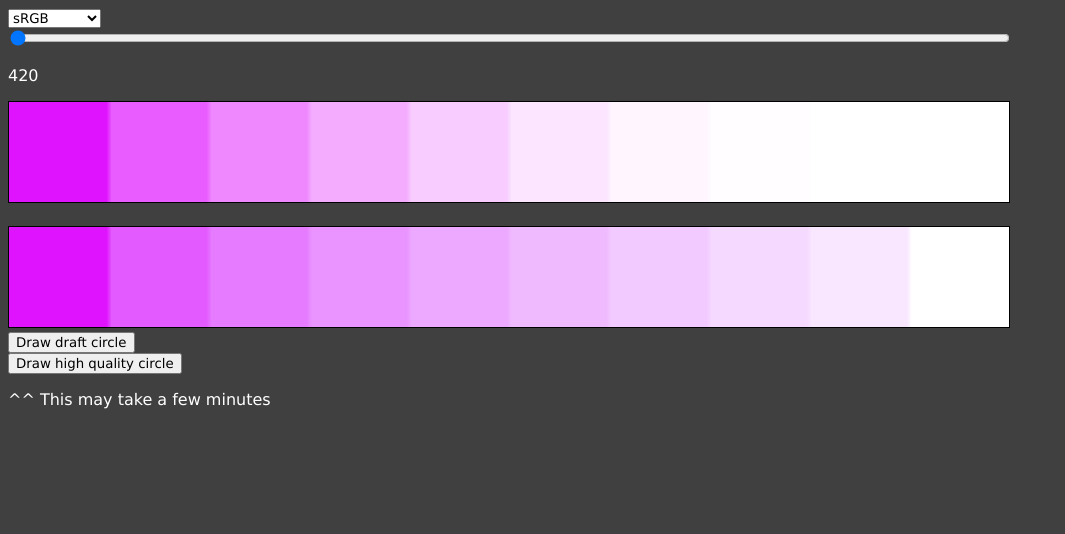
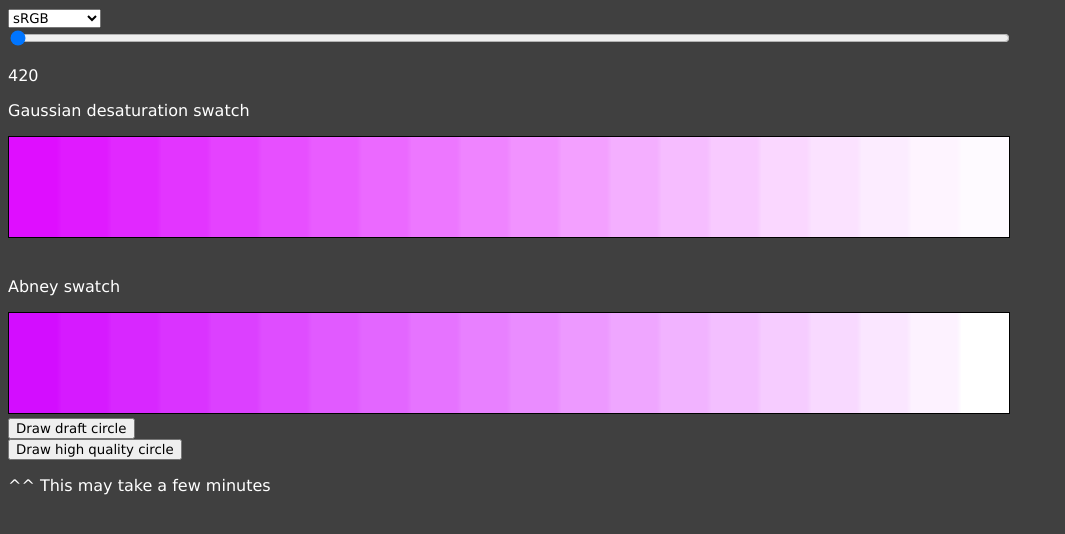
Before and after one commit to Smilebags/spectral-utilities, a website with bundled scripts: page src/entrypoint/gaussian-width-desaturation-circle/index.html in a window 1280 px wide. Shown: the top 534 px of the page, without its empty margins (0-1065 px from the left). Built offline with nearby package versions, Linux system fonts and the light colour scheme.

Commit message:
Update desaturation visualisation

```diff
--- a/src/Colour/Colour.ts
+++ b/src/Colour/Colour.ts
@@ -100,6 +100,9 @@ export default class Colour {
   }
 
   lerp(colour: Colour, mix: number): Colour {
+    if (this.colourSpace !== colour.colourSpace) {
+      throw 'Colour spaces must match';
+    }
     return new Colour(new Vec3(
       lerp(this.triplet.x, colour.triplet.x, mix),
       lerp(this.triplet.y, colour.triplet.y, mix),
@@ -108,13 +111,17 @@ export default class Colour {
   }
 
   normalise(): Colour {
-    const max = Math.max(this.triplet.x, this.triplet.y, this.triplet.z);
+    const max = this.max;
     const triplet = new Vec3(
       this.triplet.x / max,
       this.triplet.y / max,
       this.triplet.z / max,
     );
     return new Colour(triplet, this.colourSpace, this.colourSpaceProvider);
+  }
+
+  get max(): number {
+    return Math.max(this.triplet.x, this.triplet.y, this.triplet.z);
   }
 
   get sum(): number {
--- a/src/Colour/ColourSpaceProviderSingleton.ts
+++ b/src/Colour/ColourSpaceProviderSingleton.ts
@@ -6,9 +6,9 @@ import { Vec3 } from "../Vec.js";
 
 function toSrgbEotf(colour: Vec3) {
   return new Vec3(
-    colour.x < 0 ? -1 : clamp(colour.x, 0, 1) ** (1 / 2.2),
-    colour.y < 0 ? -1 : clamp(colour.y, 0, 1) ** (1 / 2.2),
-    colour.z < 0 ? -1 : clamp(colour.z, 0, 1) ** (1 / 2.2),
+    colour.x < 0 ? -1 : colour.x ** (1 / 2.2),
+    colour.y < 0 ? -1 : colour.y ** (1 / 2.2),
+    colour.z < 0 ? -1 : colour.z ** (1 / 2.2),
   );
 }
 function fromSrgbEotf(colour: Vec3) {
@@ -115,6 +115,36 @@ const xyY: ColourSpace = {
     return new Vec3(X, Y, Z);
   },
 };
+
+const XYZ = new GenericColourSpace(
+  'XYZ',
+  [
+    [1,0,0],
+    [0,1,0],
+    [0,0,1],
+  ],
+  [
+    [1,0,0],
+    [0,1,0],
+    [0,0,1],
+  ],
+);
+const XYZD65 = new GenericColourSpace(
+  'XYZD65',
+  [
+    [1,0,0],
+    [0,1,0],
+    [0,0,1],
+  ],
+  [
+    [1,0,0],
+    [0,1,0,],
+    [0,0,1],
+  ],
+  toD65,
+  fromD65,
+);
+
 const spaces: ColourSpace[] = [
   sRGB,
   rec709,
@@ -122,5 +152,7 @@ const spaces: ColourSpace[] = [
   rec2020,
   dcip3,
   displayP3,
+  XYZ,
+  XYZD65,
 ];
 export default new ColourSpaceProvider(spaces);
--- a/src/entrypoint/gaussian-width-desaturation-circle/index.html
+++ b/src/entrypoint/gaussian-width-desaturation-circle/index.html
@@ -31,6 +31,7 @@
             width: 1000px;
             height: 100px;
             border: 1px solid black;
+            image-rendering: crisp-edges;
         }
     </style>
 </head>
@@ -53,8 +54,10 @@
         step="0.1"
     ><br>
     <p id="current-wavelength"></p>
+    <p>Gaussian desaturation swatch</p>
     <canvas id="curve-swatch" class="swatch"></canvas><br>
     <br>
+    <p>Abney swatch</p>
     <canvas id="abney-swatch" class="swatch"></canvas><br>
     <button id="low">Draw draft circle</button><br />
     <button id="high">Draw high quality circle</button><br />
--- a/src/entrypoint/gaussian-width-desaturation-circle/index.ts
+++ b/src/entrypoint/gaussian-width-desaturation-circle/index.ts
@@ -78,18 +78,6 @@ function drawRing(highQuality: boolean) {
   drawPoints(samplePoints);
 }
 
-// function createBoundaryValues(sampleCount: number) {
-//   return new Array(sampleCount)
-//     .fill(null)
-//     .map(
-//       (item, index) => {
-//         const progress = index / (sampleCount - 1);
-//         const firstIndex = findFirstIndex(adjustedCumulative, (item: any) => item[0] >= progress);
-//         const wavelength = adjustedCumulative[firstIndex][1];
-//         return wavelength;
-//       });
-// }
-
 function createBoundaryValues(locusSampleCount: number) {
   return new Array(locusSampleCount)
     .fill(null)
@@ -138,7 +126,7 @@ function isColourOutOfGamut(colour: Colour): boolean {
 
 
 const SWATCH_WIDTH = 200;
-const STEP_COUNT = 10;
+const STEP_COUNT = 20;
 const SWATCH_SIZE = SWATCH_WIDTH / STEP_COUNT;
 
 const curveCanvasEl = document.querySelector('canvas#curve-swatch')! as HTMLCanvasElement;
@@ -172,8 +160,8 @@ renderSwatches(Number(swatchWavelengthEl.value));
 
 function renderSwatches(wavelength: number) {
   fillWavelengthDial(wavelength);
-  let startWidth = 0.02;
-  const startSearchStep = 0.005;
+  let startWidth = 0.019;
+  const startSearchStep = 0.003;
   while(true) {
     const colour = gaussianWideningStrategy.desaturate(wavelength, startWidth, 2 ** 7);
     if (colour.to(DISPLAY_SPACE).allPositive) {
@@ -182,10 +170,8 @@ function renderSwatches(wavelength: number) {
     startWidth += startSearchStep;
   }
   const startColour = gaussianWideningStrategy.desaturate(wavelength, startWidth, 2 ** 7);
-  console.log(startWidth);
-  console.log(startColour);
   renderCurveSwatches(wavelength, startWidth, curveCanvasOutput);
-  renderAbneySwatches(startColour.normalise(), abneyCanvasOutput);
+  renderAbneySwatches(startColour.to(DISPLAY_SPACE).normalise(), abneyCanvasOutput);
 }
 
 function fillWavelengthDial(wavelength: number) {
@@ -196,13 +182,13 @@ function fillWavelengthDial(wavelength: number) {
 function renderCurveSwatches(wavelength: number, startWidth: number, canvasOutput: CanvasOutput) {
   for (let swatchIndex = 0; swatchIndex < STEP_COUNT; swatchIndex++) {
     const mapped = mapValue(swatchIndex, 0, STEP_COUNT - 1, 0, 1);
-    const stepped = steps(mapped, STEP_COUNT);
-    const desaturation = mapValue(stepped, 0, 1, startWidth, 1);
+    const curveApplied = mapped ** 1.6;
+    const desaturation = mapValue(curveApplied, 0, 1, startWidth, 0.8);
     const colour = gaussianWideningStrategy.desaturate(wavelength, desaturation, 2 ** 7);
     for (let y = 0; y < SWATCH_SIZE; y++) {
       for (let x = 0; x < SWATCH_SIZE; x++) {
         canvasOutput.setPixel(
-          colour.to('XYZ').normalise(),
+          colour.normalise(),
           new Vec2(x + (swatchIndex * SWATCH_SIZE), y));
       }
     }
@@ -211,18 +197,12 @@ function renderCurveSwatches(wavelength: number, startWidth: number, canvasOutpu
 }
 
 function renderAbneySwatches(colour: Colour, canvasOutput: CanvasOutput) {
-  const start = 0;
+  const destinationColour = new Colour(new Vec3(1,1,1), DISPLAY_SPACE);
   for (let swatchIndex = 0; swatchIndex < STEP_COUNT; swatchIndex++) {
     const mapped = mapValue(swatchIndex, 0, STEP_COUNT - 1, 0, 1);
-    const stepped = steps(mapped, STEP_COUNT);
-    const desaturation = mapValue(stepped, 0, 1, start, 1);
     const lerpedColour = colour
-    .lerp(
-      new Colour(
-        new Vec3(1,1,1),
-        'XYZ',
-      ),
-      desaturation);
+      .multiply(1-mapped)
+      .add(destinationColour.multiply(mapped));
     for (let y = 0; y < SWATCH_SIZE; y++) {
       for (let x = 0; x < SWATCH_SIZE; x++) {
         canvasOutput.setPixel(
```
Also changed, not shown: src/types/index.ts (+9 -1 lines).
